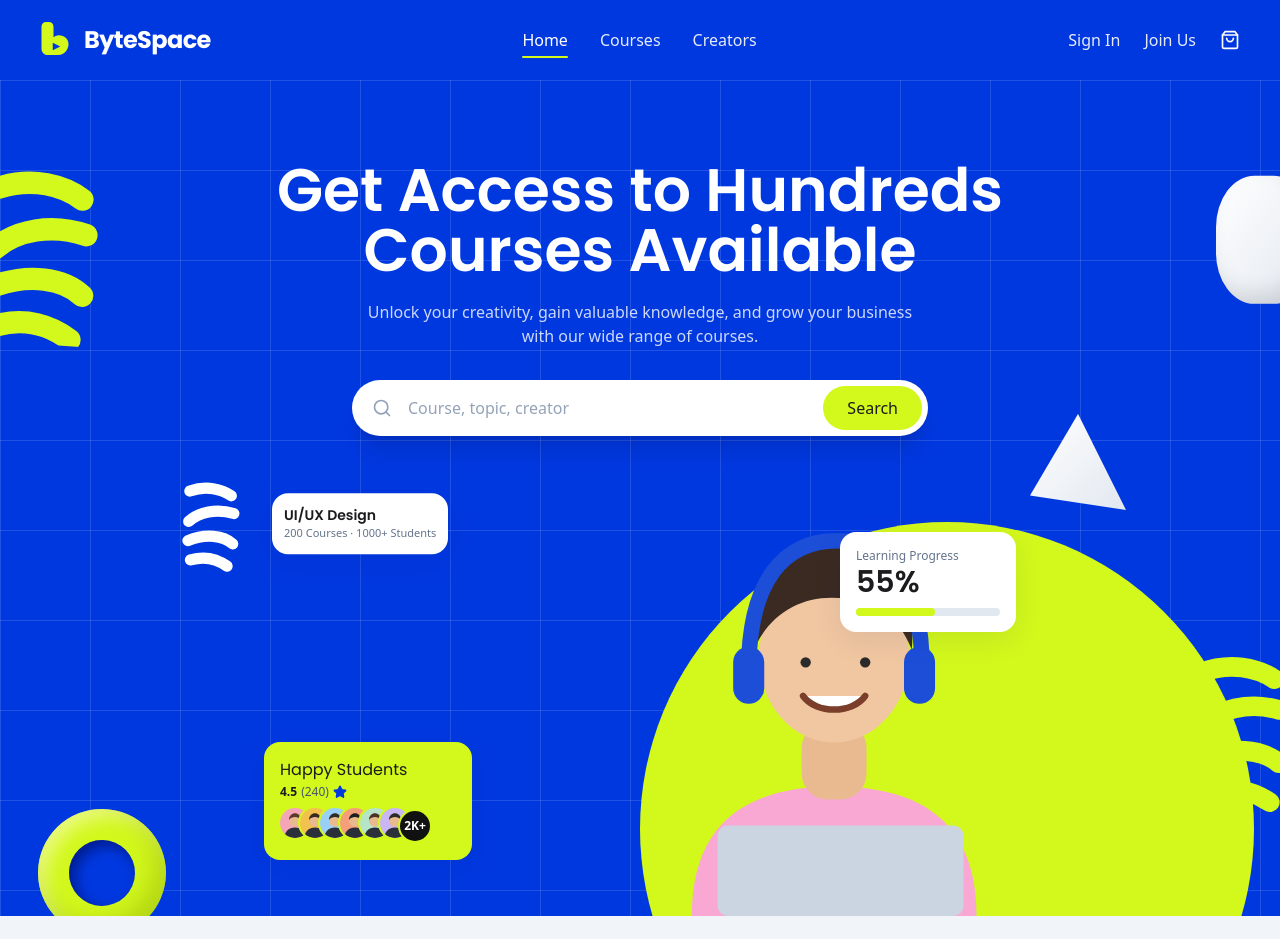
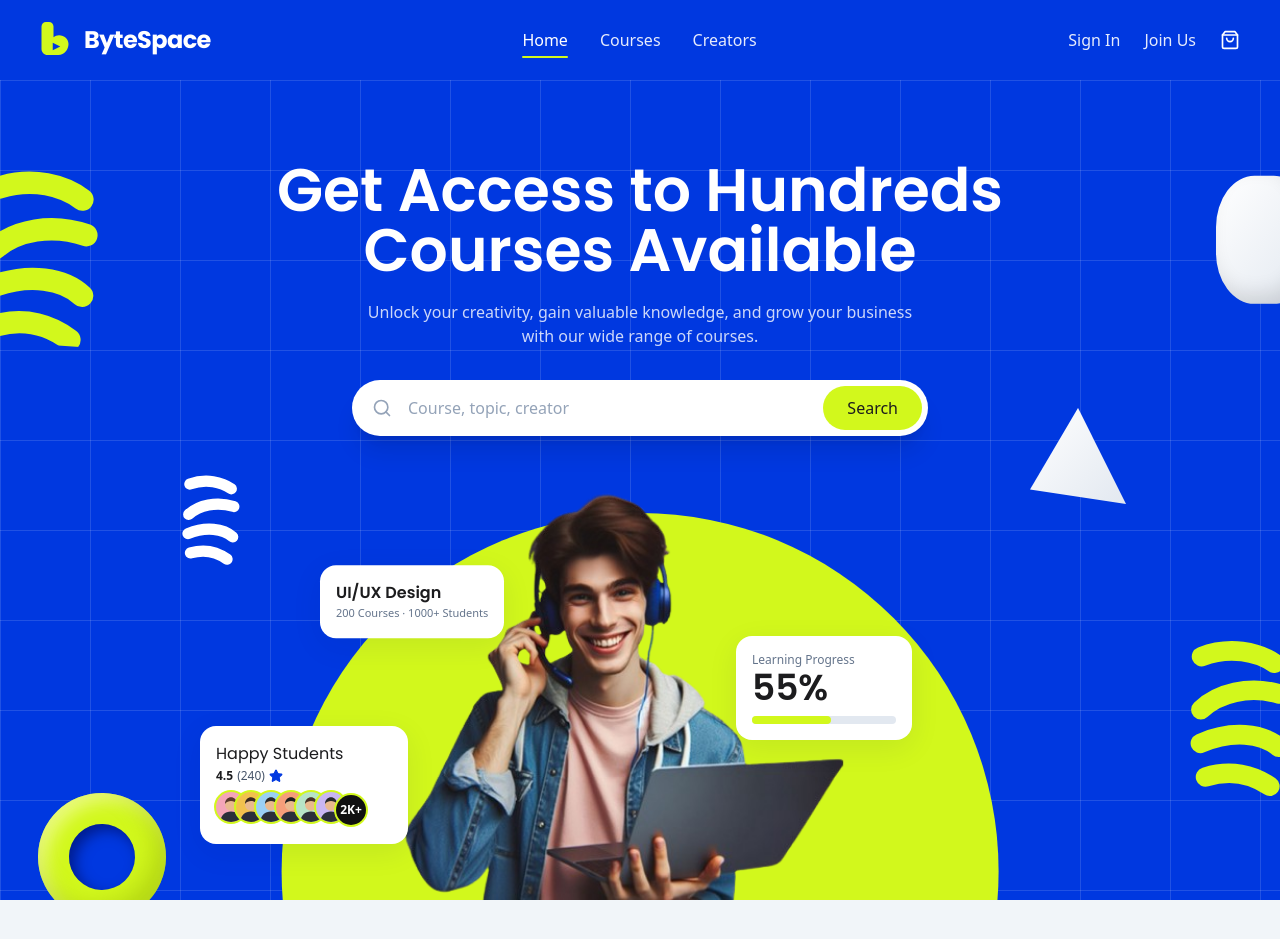
Before and after one commit to Nisha0202/bytespacetask, a Next.js app: page / in a window 1280 px wide. Shown: the top 939 px of the page. Built offline with nearby package versions, Linux system fonts and the light colour scheme.

Commit message:
Hero section

```diff
--- a/components/home/Hero.tsx
+++ b/components/home/Hero.tsx
@@ -5,20 +5,15 @@ import Button from "../ui/Button";
 import HappyStudents from "../ui/HappyStudents";
 import { Pill, Ring, Squiggle, Triangle } from "../ui/Shapes";
 
+// Uses /public/img1.jpg.
 export function Learner({ className = "" }: { className?: string }) {
   return (
-    <svg viewBox="0 0 300 340" className={className} aria-hidden>
-      <path d="M40 340c0-70 40-100 110-100s110 30 110 100z" fill="#F9A8D4" />
-      <rect x="125" y="190" width="50" height="60" rx="20" fill="#E9B98F" />
-      <ellipse cx="150" cy="140" rx="58" ry="66" fill="#F1C7A1" />
-      <path d="M90 130c-4-50 30-80 66-76 38 4 58 36 54 80-10-26-30-40-62-40-24 0-46 12-58 36z" fill="#3B2A22" />
-      <path d="M84 150c0-70 28-100 68-100s66 30 66 100" fill="none" stroke="#1D4ED8" strokeWidth="12" strokeLinecap="round" />
-      <rect x="72" y="132" width="24" height="44" rx="12" fill="#1D4ED8" />
-      <rect x="204" y="132" width="24" height="44" rx="12" fill="#1D4ED8" />
-      <circle cx="128" cy="144" r="4" fill="#2B2B2B" /><circle cx="174" cy="144" r="4" fill="#2B2B2B" />
-      <path d="M126 170c10 14 38 14 48 0" stroke="#7A3E2B" strokeWidth="5" fill="#fff" strokeLinecap="round" />
-      <rect x="60" y="270" width="190" height="70" rx="8" fill="#CBD5E1" />
-    </svg>
+
+    <img
+      src="/img1.png"
+      alt="Smiling learner with headphones and a laptop"
+      className={`w-auto max-w-none object-contain ${className}`}
+    />
   );
 }
 
@@ -33,38 +28,76 @@ export default function Hero() {
       <Pill className="absolute -right-8 top-24 hidden h-32 w-24 lg:block" />
 
       <div className="relative mx-auto max-w-7xl px-5 pb-0 pt-14 text-center lg:px-10 lg:pt-20">
-        <motion.h1 initial={{ opacity: 0, y: 30 }} animate={{ opacity: 1, y: 0 }} transition={{ duration: 0.7, ease: [0.22, 1, 0.36, 1] }}
-          className="mx-auto max-w-3xl text-4xl font-semibold leading-tight text-white sm:text-5xl lg:text-6xl">
+        <motion.h1
+          initial={{ opacity: 0, y: 30 }}
+          animate={{ opacity: 1, y: 0 }}
+          transition={{ duration: 0.7, ease: [0.22, 1, 0.36, 1] }}
+          className="mx-auto max-w-3xl text-4xl font-semibold leading-tight text-white sm:text-5xl lg:text-6xl"
+        >
           Get Access to Hundreds Courses Available
         </motion.h1>
-        <motion.p initial={{ opacity: 0 }} animate={{ opacity: 1 }} transition={{ delay: 0.25 }} className="mx-auto mt-5 max-w-xl text-sm text-white/80 sm:text-base">
+        <motion.p
+          initial={{ opacity: 0 }}
+          animate={{ opacity: 1 }}
+          transition={{ delay: 0.25 }}
+          className="mx-auto mt-5 max-w-xl text-sm text-white/80 sm:text-base"
+        >
           Unlock your creativity, gain valuable knowledge, and grow your business with our wide range of courses.
         </motion.p>
-        <motion.form initial={{ opacity: 0, y: 20 }} animate={{ opacity: 1, y: 0 }} transition={{ delay: 0.4 }} role="search"
+        <motion.form
+          initial={{ opacity: 0, y: 20 }}
+          animate={{ opacity: 1, y: 0 }}
+          transition={{ delay: 0.4 }}
+          role="search"
           onSubmit={(e) => e.preventDefault()}
-          className="mx-auto mt-8 flex max-w-xl items-center gap-2 rounded-full bg-white p-1.5 pl-5 shadow-xl focus-within:ring-4 focus-within:ring-lime/50">
+          className="mx-auto mt-8 flex max-w-xl items-center gap-2 rounded-full bg-white p-1.5 pl-5 shadow-xl focus-within:ring-4 focus-within:ring-lime/50"
+        >
           <Search className="h-5 w-5 shrink-0 text-slate-400" />
-          <input aria-label="Search courses" placeholder="Course, topic, creator" className="min-w-0 flex-1 bg-transparent px-2 py-2 outline-none placeholder:text-slate-400" />
-          <Button type="submit" className="!px-6 !py-2.5">Search</Button>
+
+<input
+  aria-label="Search courses"
+  placeholder="Course, topic, creator"
+  className="min-w-0 flex-1 bg-transparent px-2 py-2 outline-none placeholder:text-transparent md:placeholder:text-slate-400"
+/>
+
+
+          <Button type="submit" className="px-4 py-2 lg:px-6 lg:py-2.5 text-sm md:text-base">Search</Button>
+
+
+
         </motion.form>
 
-        <div className="relative mx-auto mt-10 h-[300px] max-w-3xl sm:h-[380px] lg:h-[440px]">
-          <motion.div initial={{ scale: 0.6, opacity: 0 }} animate={{ scale: 1, opacity: 1 }} transition={{ delay: 0.5, duration: 0.8, ease: [0.22, 1, 0.36, 1] }}
-            className="absolute bottom-[-50%] left-1/2 aspect-square w-[85%] -translate-x-1/2 rounded-full bg-lime sm:w-[80%]" />
-          <motion.div initial={{ y: 60, opacity: 0 }} animate={{ y: 0, opacity: 1 }} transition={{ delay: 0.7, duration: 0.8 }} className="absolute bottom-0 left-1/2 h-full -translate-x-1/2">
+        <div className="relative mx-auto mt-6 h-[300px] max-w-4xl sm:h-[380px] lg:h-[440px]">
+          {/* Lime circle: centered horizontally, vertical position unchanged */}
+          <motion.div
+            initial={{ scale: 0.6, opacity: 0 }}
+            animate={{ scale: 1, opacity: 1 }}
+            transition={{ delay: 0.5, duration: 0.8, ease: [0.22, 1, 0.36, 1] }}
+            style={{ x: "-50%" }}
+            className="absolute bottom-[-22%] md:bottom-[-75%] left-1/2 aspect-square w-[95%] rounded-full bg-lime sm:w-[80%]"
+          />
+
+          {/* Hero image */}
+          <motion.div
+            initial={{ y: 60, opacity: 0 }}
+            animate={{ y: 0, opacity: 1 }}
+            transition={{ delay: 0.7, duration: 0.8 }}
+            style={{ x: "-50%" }}
+            className="absolute bottom-0 left-1/2 h-full"
+          >
             <Learner className="h-full" />
           </motion.div>
 
-          <motion.div animate={{ y: [0, -8, 0] }} transition={{ duration: 5, repeat: Infinity }} className="absolute left-0 top-6 hidden rounded-2xl bg-white p-3 text-left shadow-card sm:block lg:left-4">
-            <p className="font-heading text-sm font-semibold">UI/UX Design</p>
+          <motion.div animate={{ y: [0, -8, 0] }} transition={{ duration: 5, repeat: Infinity }} className="absolute left-32 sm:block  rounded-2xl bg-white p-4 text-left shadow-card top-44 lg:left-32 lg:top-28">
+            <p className="font-heading text-sm md:text-base font-semibold">UI/UX Design</p>
             <p className="text-[11px] text-slate-500">200 Courses · 1000+ Students</p>
           </motion.div>
-          <motion.div animate={{ y: [0, -10, 0] }} transition={{ duration: 6, repeat: Infinity, delay: 0.7 }} className="absolute right-0 top-14 hidden w-44 rounded-2xl bg-white p-4 text-left shadow-card sm:block lg:right-2">
+          <motion.div animate={{ y: [0, -10, 0] }} transition={{ duration: 6, repeat: Infinity, delay: 0.7 }} className="absolute right-0 top-44 hidden w-44 rounded-2xl bg-white p-4 text-left shadow-card sm:block lg:right-44">
             <p className="text-xs text-slate-500">Learning Progress</p>
-            <p className="font-heading text-3xl font-semibold">55%</p>
+            <p className="font-heading text-4xl font-semibold">55%</p>
             <div className="mt-2 h-2 rounded-full bg-slate-200"><motion.div initial={{ width: 0 }} animate={{ width: "55%" }} transition={{ delay: 1.2, duration: 1.2 }} className="h-full rounded-full bg-lime" /></div>
           </motion.div>
-          <HappyStudents className="absolute bottom-14 left-0 hidden w-52 text-left sm:block lg:left-2" />
+          <HappyStudents className="absolute bottom-14 left-0 hidden w-52 text-left sm:block lg:left-2 bg-white" />
         </div>
       </div>
     </section>
```
Also changed, not shown: public/img1.png (added).
